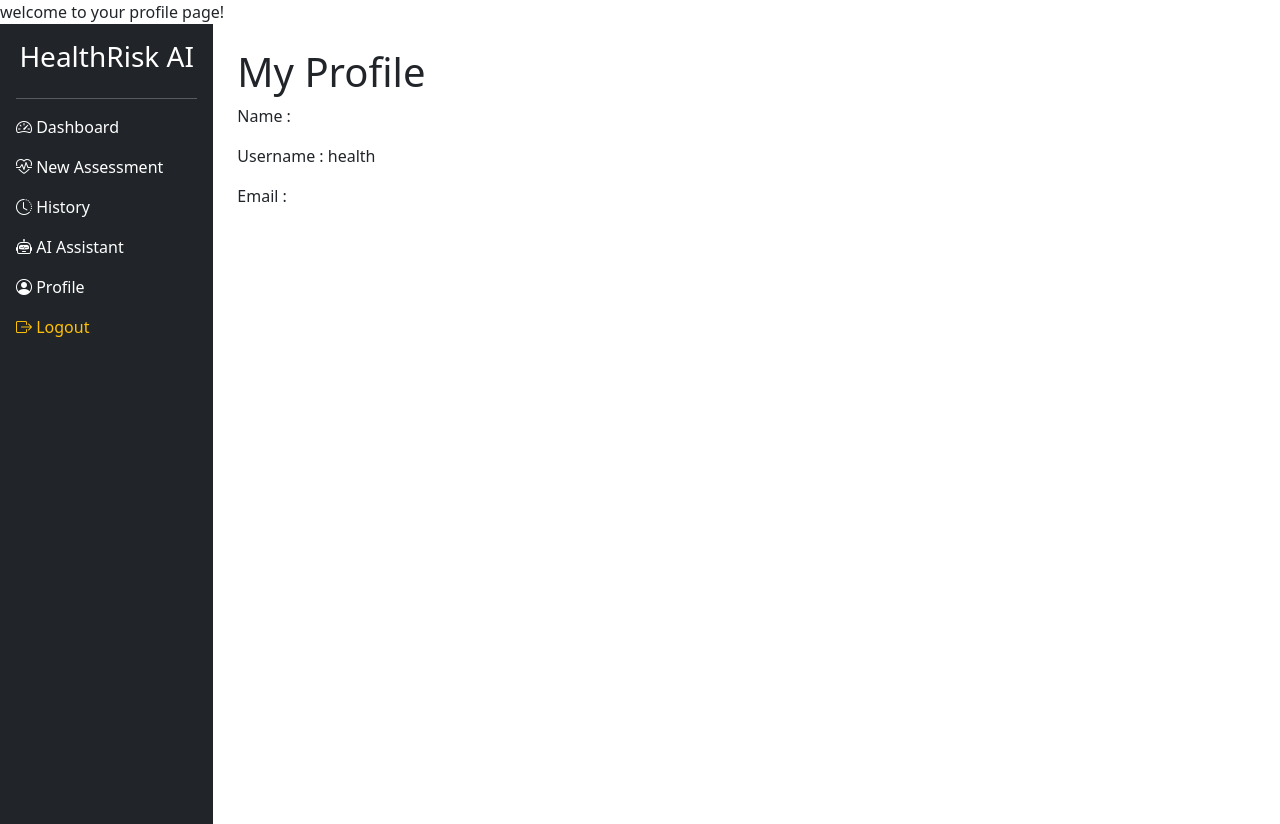
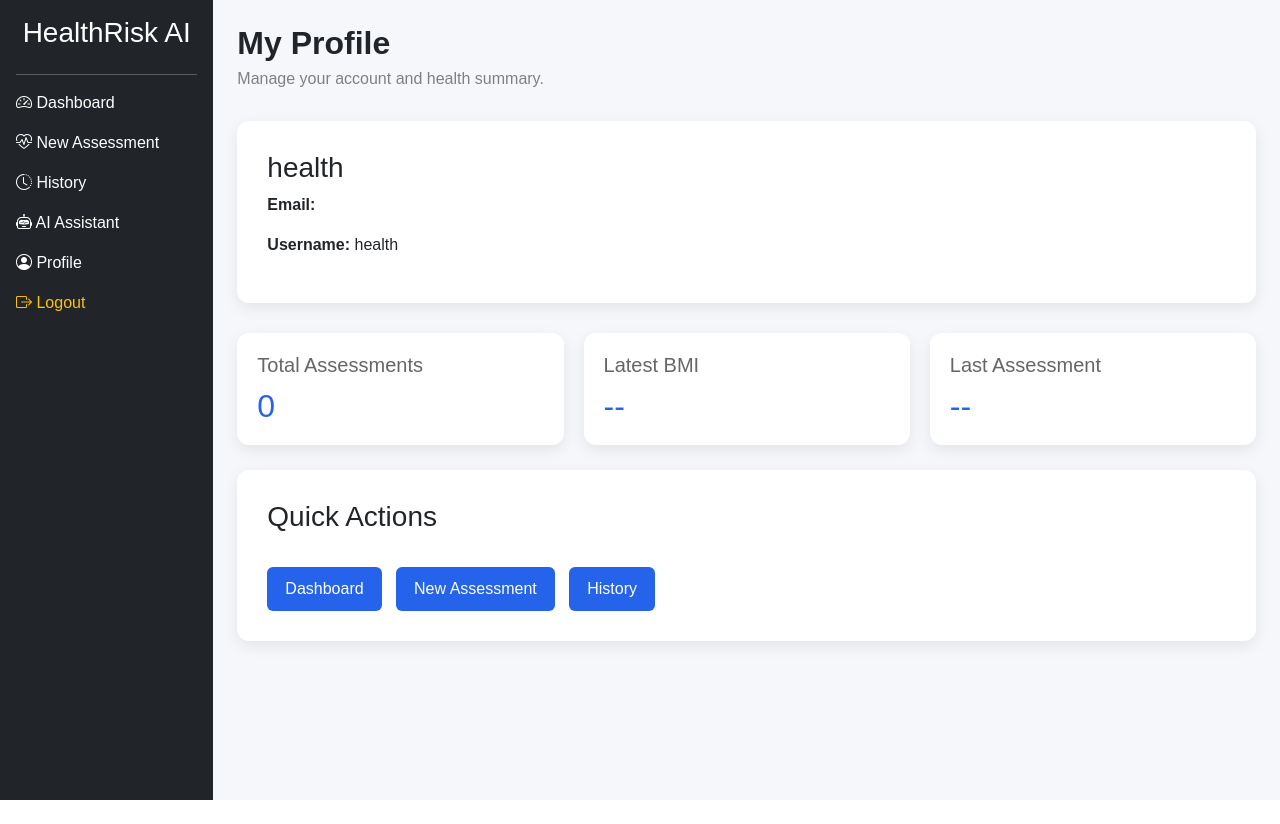
Before and after one commit to YOOOLETSCODE/healthriskai, a Django app: page /accounts/profile/ in a window 1280 px wide. After the commit the page ends 800 px from the top, so only its background shows below. Run offline with Django 5.2, Linux system fonts and the light colour scheme; a user stored in the database is signed in; data comes from the database, SQL or seed files in the repository; both versions use the stored data as it was after the commit.

Commit message:
add profile page,assessment history, and ui improvements

```diff
--- a/accounts/views.py
+++ b/accounts/views.py
@@ -1,5 +1,7 @@
 from django.shortcuts import render, redirect
 from django.http import HttpResponse
+
+from patients.models import HealthRecord
 from .forms import *
 from django.contrib.auth import login, authenticate, logout
 from django.contrib.auth.decorators import login_required
@@ -34,7 +36,13 @@ def loginuser(request):
 
 @login_required
 def profile(request):
-    return render(request, 'accounts/profile.html')
+    records = HealthRecord.objects.filter(user=request.user).order_by('-created_at')
+    latest = records.first()
+    context = {
+        'latest': latest,
+        'total': records.count()
+    }
+    return render(request, 'accounts/profile.html', context)
 
 @login_required
 def logoutuser(request):
--- a/patients/urls.py
+++ b/patients/urls.py
@@ -4,7 +4,8 @@ from . import views
 app_name = "patients"
 
 urlpatterns = [
-    path(
-        "new/",views.new_assessment,name="new_assessment",
-    ),
+    path("new/",views.new_assessment,name="new_assessment"),
+    path('history/',views.history,name="history"),
+    path("history/<int:id>/", views.history_detail, name="history_detail"),
+    path("delete/<int:id>/", views.delete_assessment, name="delete_assessment")
 ]
--- /dev/null
+++ b/static/css/history.css
@@ -0,0 +1,82 @@
+/* Page */
+
+body{
+    background:#f5f7fa;
+    font-family:Arial, Helvetica, sans-serif;
+}
+
+/* Header */
+
+.history-header{
+    margin-bottom:30px;
+}
+
+.history-header h2{
+    margin:0;
+    font-weight:700;
+}
+
+.history-header p{
+    color:gray;
+    margin-top:5px;
+}
+
+/* Card */
+
+.history-card{
+    background:white;
+    border-radius:12px;
+    padding:20px;
+    box-shadow:0 5px 15px rgba(0,0,0,.08);
+}
+
+/* Table */
+
+.history-table{
+    width:100%;
+    border-collapse:collapse;
+}
+
+.history-table th{
+    background:#2563eb;
+    color:white;
+    padding:12px;
+    text-align:left;
+}
+
+.history-table td{
+    padding:12px;
+    border-bottom:1px solid #ddd;
+}
+
+.history-table tr:hover{
+    background:#f2f7ff;
+}
+
+/* Buttons */
+
+.view-btn{
+    display:inline-block;
+    background:#2563eb;
+    color:white;
+    padding:8px 14px;
+    border-radius:6px;
+    text-decoration:none;
+}
+
+.view-btn:hover{
+    background:#1d4ed8;
+}
+
+.delete-btn{
+    display:inline-block;
+    background:#dc3545;
+    color:white;
+    padding:8px 14px;
+    border-radius:6px;
+    text-decoration:none;
+}
+
+.delete-btn:hover{
+    background:#bb2d3b;
+}
--- a/static/css/profile.css
+++ b/static/css/profile.css
@@ -0,0 +1,85 @@
+/* Page */
+
+body{
+    background:#f5f7fa;
+    font-family:Arial, Helvetica, sans-serif;
+}
+
+/* Header */
+
+.profile-header{
+    margin-bottom:30px;
+}
+
+.profile-header h2{
+    margin:0;
+    font-weight:700;
+}
+
+.profile-header p{
+    color:gray;
+    margin-top:5px;
+}
+
+/* Profile Card */
+
+.profile-card{
+    background:white;
+    border-radius:12px;
+    padding:30px;
+    box-shadow:0 5px 15px rgba(0,0,0,.08);
+}
+
+/* Information */
+
+.info{
+    margin:20px 0;
+}
+
+.info p{
+    margin:12px 0;
+    font-size:16px;
+}
+
+/* Summary Cards */
+
+.summary{
+    display:flex;
+    gap:20px;
+    margin-top:30px;
+}
+
+.summary-card{
+    flex:1;
+    background:white;
+    border-radius:12px;
+    padding:20px;
+    box-shadow:0 5px 15px rgba(0,0,0,.08);
+}
+
+.summary-card h5{
+    color:#666;
+    margin-bottom:10px;
+}
+
+.summary-card h2{
+    color:#2563eb;
+    margin:0;
+}
+
+/* Buttons */
+
+.action-btn{
+    display:inline-block;
+    margin-top:25px;
+    margin-right:10px;
+    padding:10px 18px;
+    background:#2563eb;
+    color:white;
+    text-decoration:none;
+    border-radius:6px;
+}
+
+.action-btn:hover{
+    background:#1d4ed8;
+}
--- a/templates/accounts/profile.html
+++ b/templates/accounts/profile.html
@@ -1,14 +1,79 @@
-welcome to your profile page!
 {% extends "base.html" %}
 
 {% block content %}
 
-<h1>My Profile</h1>
+<div class="profile-header">
 
-<p>Name : {{ user.first_name }} {{ user.last_name }}</p>
+    <h2>My Profile</h2>
 
-<p>Username : {{ user.username }}</p>
+    <p>Manage your account and health summary.</p>
 
-<p>Email : {{ user.email }}</p>
+</div>
+
+<div class="profile-card">
+
+    <h3>{{ user.get_full_name|default:user.username }}</h3>
+
+    <p><strong>Email:</strong> {{ user.email }}</p>
+
+    <p><strong>Username:</strong> {{ user.username }}</p>
+
+</div>
+
+<div class="summary">
+
+    <div class="summary-card">
+
+        <h5>Total Assessments</h5>
+
+        <h2>{{ total }}</h2>
+
+    </div>
+
+    <div class="summary-card">
+
+        <h5>Latest BMI</h5>
+
+        <h2>
+
+            {% if latest %}
+                {{ latest.bmi }}
+            {% else %}
+                --
+            {% endif %}
+
+        </h2>
+
+    </div>
+
+    <div class="summary-card">
+
+        <h5>Last Assessment</h5>
+
+        <h2>
+
+            {% if latest %}
+                {{ latest.created_at|date:"d M Y" }}
+            {% else %}
+                --
+            {% endif %}
+
+        </h2>
+
+    </div>
+
+</div>
+
+<div class="profile-card" style="margin-top:25px;">
+
+    <h3>Quick Actions</h3>
+
+    <a href="/dashboard/" class="action-btn">Dashboard</a>
+
+    <a href="/patients/new/" class="action-btn">New Assessment</a>
+
+    <a href="/patients/history/" class="action-btn">History</a>
+
+</div>
 
 {% endblock %}
--- a/templates/base.html
+++ b/templates/base.html
@@ -1,3 +1,4 @@
+{% load static %}
 <!DOCTYPE html>
 <html lang="en">
 
@@ -15,9 +16,12 @@
           rel="stylesheet">
 
     <!-- Bootstrap Icons -->
-    <link rel="stylesheet"
-          href="https://cdn.jsdelivr.net/npm/bootstrap-icons@1.11.3/font/bootstrap-icons.min.css">
+    <link rel="stylesheet"href="https://cdn.jsdelivr.net/npm/bootstrap-icons@1.11.3/font/bootstrap-icons.min.css">
 
+    <link rel="stylesheet" href="{% static 'css/dashboard.css' %}">
+    <link rel="stylesheet" href="{% static 'css/profile.css' %}">
+    <link rel="stylesheet" href="{% static 'css/history.css' %}">
+    <link rel="stylesheet" href="{% static 'css/assessment.css' %}">
 </head>
 
 <body>
@@ -56,7 +60,7 @@ New Assessment
 
 </a>
 
-<a href="#"
+<a href="/patients/history/"
 class="text-white text-decoration-none d-block mb-3">
 
 <i class="bi bi-clock-history"></i>
--- a/templates/dashboard/dashboard.html
+++ b/templates/dashboard/dashboard.html
@@ -3,7 +3,7 @@
 
 {% block content %}
 
-<link rel="stylesheet" href="{% static 'css/dashboard.css' %}">
+<!-- <link rel="stylesheet" href="{% static 'css/dashboard.css' %}"> -->
 
 <div class="welcome">
 
```
Also changed, not shown: patients/views.py (+51 -0 lines), templates/patients/delete_assessment.html (added, +31 -0 lines), templates/patients/history.html (added, +38 -0 lines), templates/patients/history_detail.html (added, +57 -0 lines), db.sqlite3, templates/patients/details.html (added).
